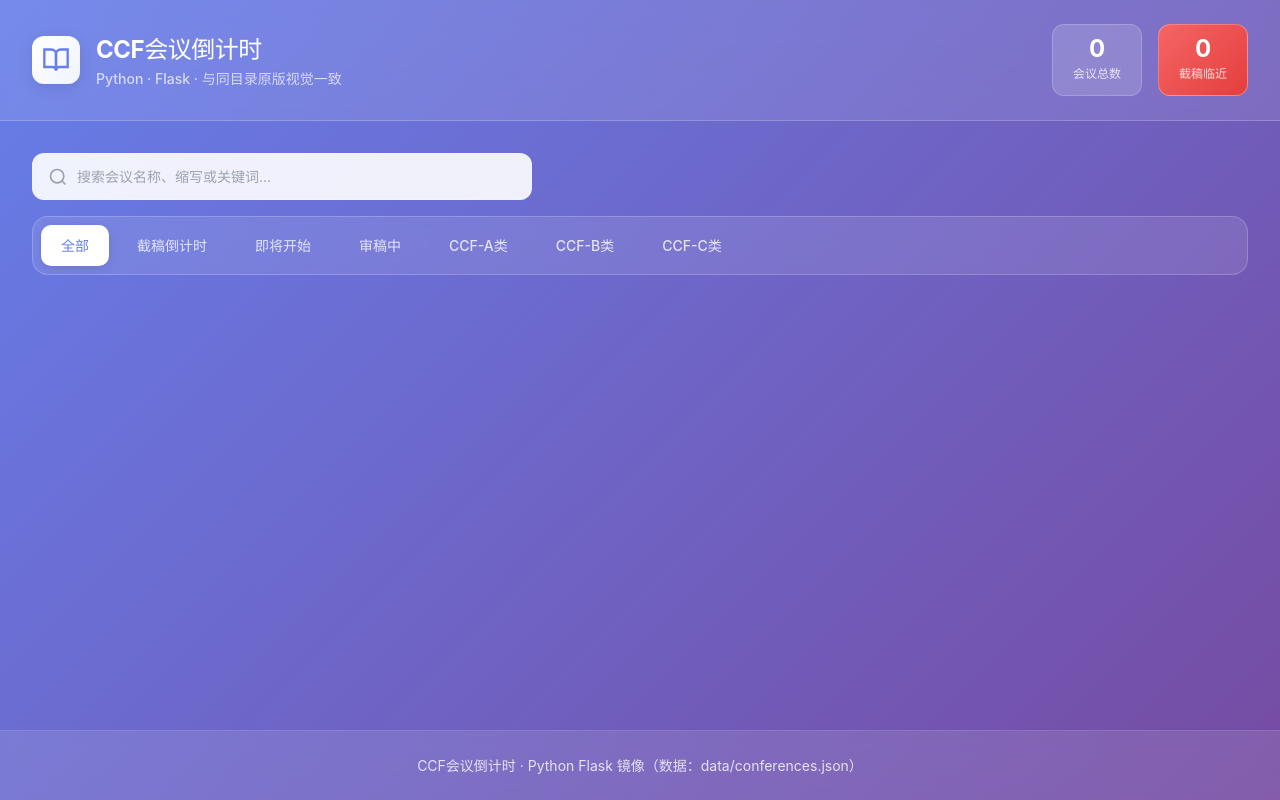
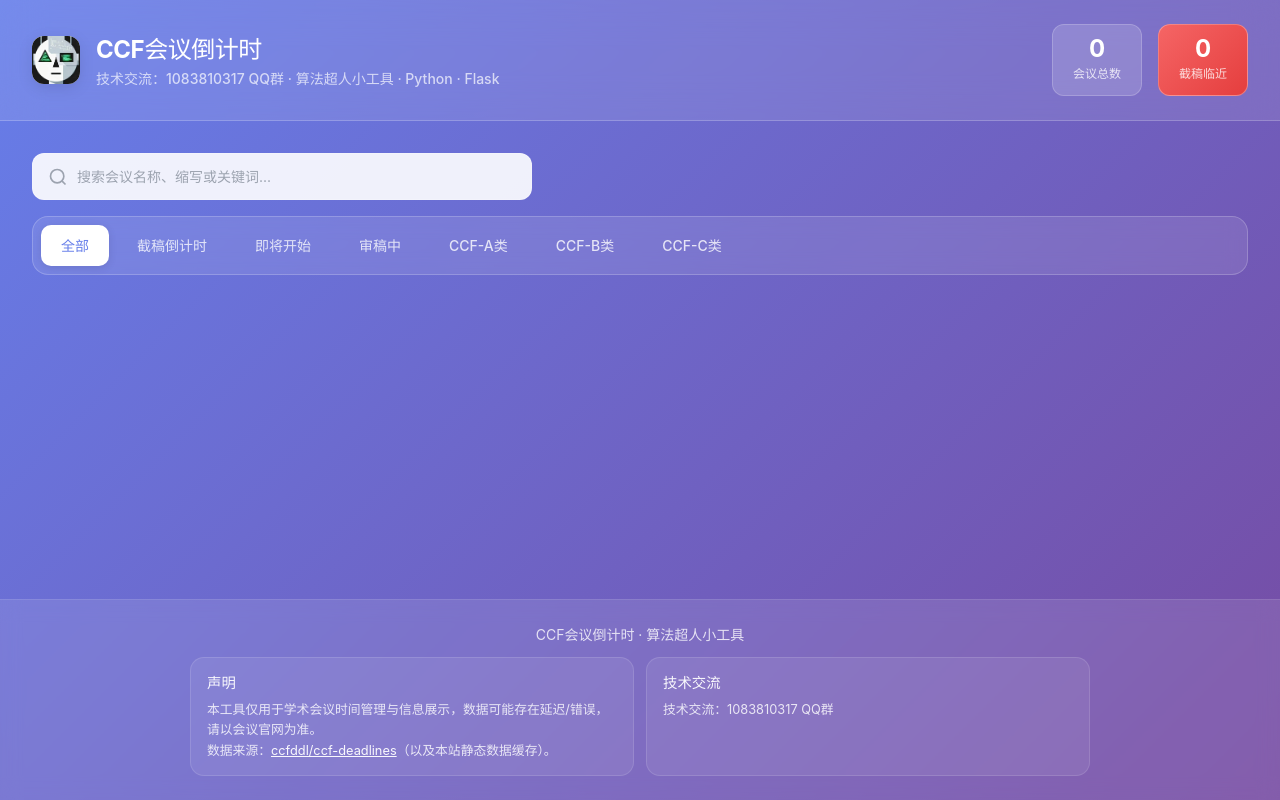
Before and after one commit to daguaishou0110/ccfddl_xia, a Flask app: template templates/index.html in a window 1280 px wide. Run offline with Flask 3, Linux system fonts and the light colour scheme; the template is opened without the code that fills it: most values are stand-ins (such as "Sample title", 1, 10 or a date in 2020); some libraries are stand-ins or nearby versions.

Commit message:
Add branding, icon, and community notice.
Refresh the Python site header/footer with 算法超人小工具 identity, QQ group contact, disclaimer text, and the uploaded avatar icon for Render deployment.

Co-authored-by: Cursor <cursoragent@cursor.com>

```diff
--- a/static/app.css
+++ b/static/app.css
@@ -124,6 +124,14 @@ body {
   align-items: center;
   justify-content: center;
   box-shadow: 0 4px 15px rgba(0, 0, 0, 0.1);
+  overflow: hidden;
+}
+
+.brand-icon-img {
+  width: 100%;
+  height: 100%;
+  object-fit: cover;
+  display: block;
 }
 
 .brand-icon svg {
@@ -822,6 +830,48 @@ body {
   font-size: 0.875rem;
 }
 
+.footer-extra {
+  margin-top: 0.75rem;
+  display: grid;
+  grid-template-columns: repeat(2, minmax(0, 1fr));
+  gap: 0.75rem;
+  max-width: 900px;
+  margin-left: auto;
+  margin-right: auto;
+  text-align: left;
+}
+
+.footer-block {
+  background: rgba(255, 255, 255, 0.08);
+  border: 1px solid rgba(255, 255, 255, 0.12);
+  border-radius: 14px;
+  padding: 0.875rem 1rem;
+}
+
+.footer-block-title {
+  font-weight: 700;
+  color: rgba(255, 255, 255, 0.95);
+  margin-bottom: 0.35rem;
+  font-size: 0.9rem;
+}
+
+.footer-block-body {
+  color: rgba(255, 255, 255, 0.82);
+  font-size: 0.8rem;
+  line-height: 1.6;
+}
+
+.footer-link {
+  color: rgba(255, 255, 255, 0.95);
+  text-decoration: underline;
+}
+
+@media (max-width: 768px) {
+  .footer-extra {
+    grid-template-columns: 1fr;
+  }
+}
+
 /* ==================== Animations ==================== */
 @keyframes pulse {
   0%,
--- a/static/app.js
+++ b/static/app.js
@@ -440,14 +440,20 @@ function renderHeader() {
       <div class="header-content">
         <div class="header-brand">
           <div class="brand-icon">
-            <svg viewBox="0 0 24 24" fill="none" stroke="currentColor" stroke-width="2">
+            <img
+              class="brand-icon-img"
+              src="/static/icon.png"
+              alt="算法超人小工具"
+              onerror="this.style.display='none'; this.nextElementSibling.style.display='block';"
+            />
+            <svg style="display:none" viewBox="0 0 24 24" fill="none" stroke="currentColor" stroke-width="2" aria-hidden="true">
               <path d="M2 3h6a4 4 0 0 1 4 4v14a3 3 0 0 0-3-3H2z"></path>
               <path d="M22 3h-6a4 4 0 0 0-4 4v14a3 3 0 0 1 3-3h7z"></path>
             </svg>
           </div>
           <div class="brand-text">
             <h1 class="brand-title">CCF会议倒计时</h1>
-            <p class="brand-subtitle">Python · Flask · 与同目录原版视觉一致</p>
+            <p class="brand-subtitle">技术交流：1083810317 QQ群 · 算法超人小工具 · Python · Flask</p>
           </div>
         </div>
         <div class="header-stats" id="header-stats">
@@ -635,7 +641,22 @@ document.addEventListener('DOMContentLoaded', () => {
     </main>
     <div id="modal-container"></div>
     <footer class="footer">
-      <p>CCF会议倒计时 · Python Flask 镜像（数据：data/conferences.json）</p>
+      <p>CCF会议倒计时 · 算法超人小工具</p>
+      <div class="footer-extra">
+        <div class="footer-block">
+          <div class="footer-block-title">声明</div>
+          <div class="footer-block-body">
+            <div>本工具仅用于学术会议时间管理与信息展示，数据可能存在延迟/错误，请以会议官网为准。</div>
+            <div>数据来源：<a class="footer-link" href="https://github.com/ccfddl/ccf-deadlines" target="_blank" rel="noopener noreferrer">ccfddl/ccf-deadlines</a>（以及本站静态数据缓存）。</div>
+          </div>
+        </div>
+        <div class="footer-block">
+          <div class="footer-block-title">技术交流</div>
+          <div class="footer-block-body">
+            <div>技术交流：1083810317 QQ群</div>
+          </div>
+        </div>
+      </div>
     </footer>`;
 
   updateStats(conferences);
--- a/templates/index.html
+++ b/templates/index.html
@@ -3,7 +3,7 @@
 <head>
   <meta charset="UTF-8" />
   <meta name="viewport" content="width=device-width, initial-scale=1.0" />
-  <title>CCF会议倒计时 · Python版</title>
+  <title>CCF会议倒计时 · 算法超人小工具</title>
   <script src="https://cdn.tailwindcss.com"></script>
   <script>
     tailwind.config = {
```
Also changed, not shown: static/icon.png (added).
